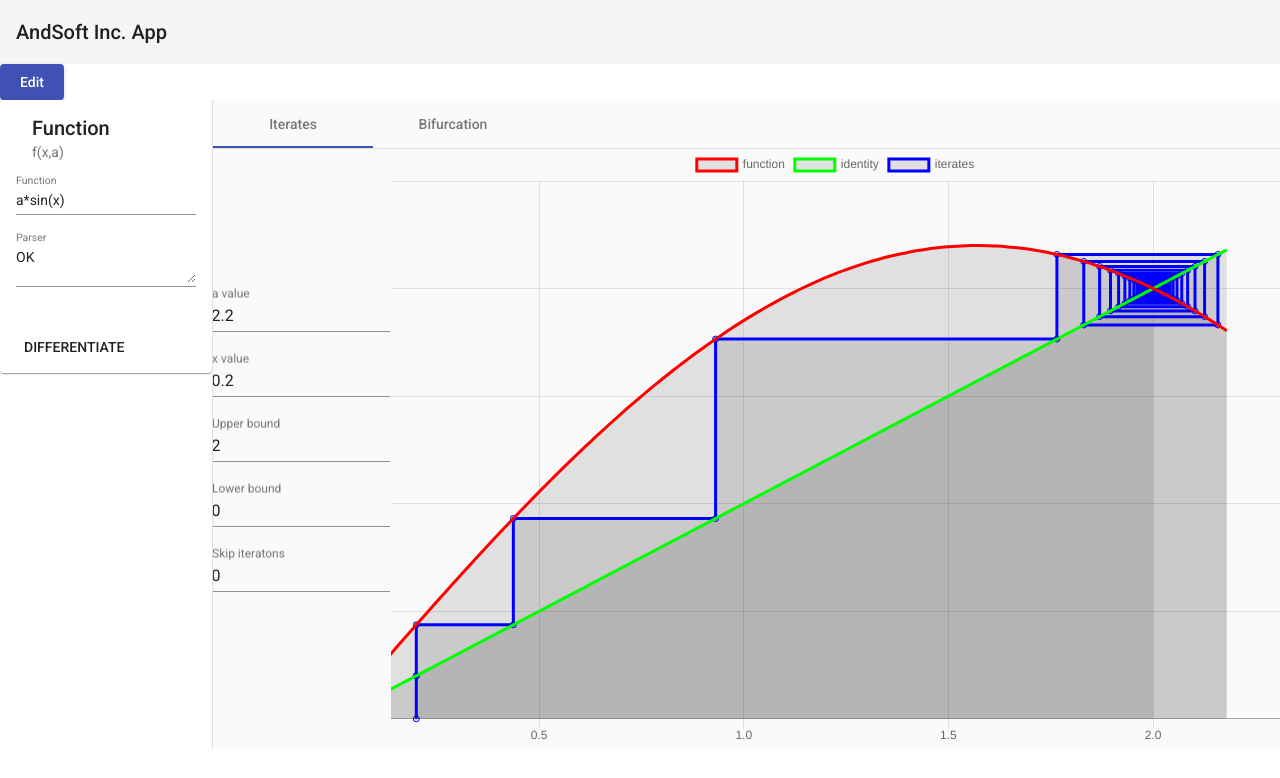
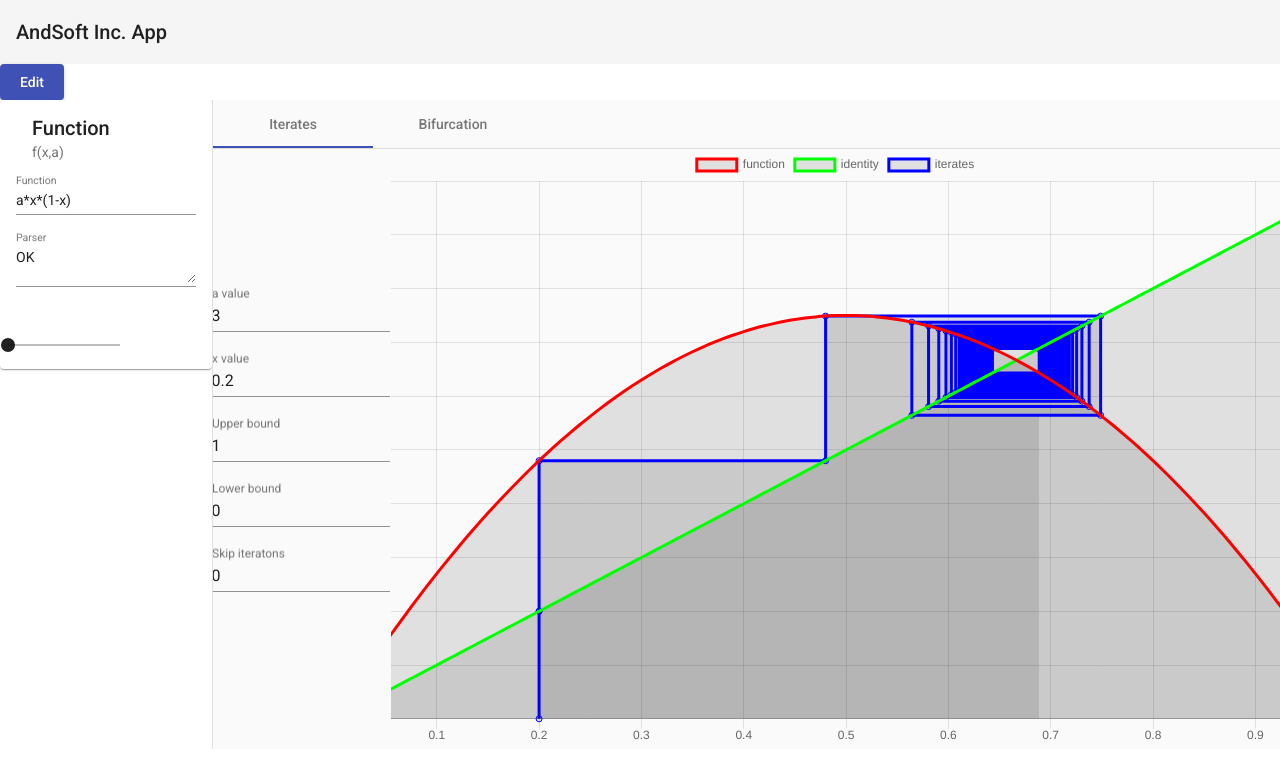
Before and after one commit to audetto/logistic, an Angular app: page / in a window 1280 px wide. Both pictures are taken after a click on the button "Edit". Shown: the top 778 px of the page. Built offline with nearby package versions, Linux system fonts and the light colour scheme.

Commit message:
Add composition order and minor html improvements.
Signed-off-by: Andrea Odetti <mariofutire@gmail.com>

```diff
--- a/src/app/app.module.ts
+++ b/src/app/app.module.ts
@@ -13,6 +13,7 @@ import { MatToolbarModule } from '@angular/material/toolbar';
 import { MatCardModule } from '@angular/material/card';
 import { MatGridListModule } from '@angular/material/grid-list';
 import { MatTabsModule } from '@angular/material/tabs';
+import { MatSliderModule } from '@angular/material/slider';
 
 import { FunctionComponent } from './function/function.component';
 import { CobwebComponent } from './cobweb/cobweb.component';
@@ -37,6 +38,7 @@ import { BifurcationComponent } from './bifurcation/bifurcation.component';
     MatCardModule,
     MatGridListModule,
     MatTabsModule,
+    MatSliderModule,
   ],
   providers: [],
   bootstrap: [AppComponent]
--- a/src/app/bifurcation/bifurcation.component.ts
+++ b/src/app/bifurcation/bifurcation.component.ts
@@ -27,8 +27,8 @@ export class BifurcationComponent implements OnInit {
   context: CanvasRenderingContext2D;
 
   x: number = 0.2;
-  aMin: number = 2;
-  aMax: number = 3;
+  aMin: number = 2.9;
+  aMax: number = 4;
   skip: number = 100;
 
   ngOnInit(): void {
@@ -79,7 +79,7 @@ export class BifurcationComponent implements OnInit {
       let upper = this.aMax;
 
       let dx = (upper - lower) / 200;
-      const it = utils.makeRangeIterator(lower, upper + dx, dx);
+      const it = utils.makeRangeIterator(lower, upper, dx);
 
       let data = [];
 
--- a/src/app/cobweb/cobweb.component.html
+++ b/src/app/cobweb/cobweb.component.html
@@ -13,12 +13,12 @@
             <br>
             <mat-form-field>
                 <mat-label>Upper bound</mat-label>
-                <input ntype="number" [ngModel]="xMax" (ngModelChange)="onMax($event)" matInput>
+                <input type="number" step="1" [ngModel]="xMax" (ngModelChange)="onMax($event)" matInput>
             </mat-form-field>
             <br>
             <mat-form-field>
                 <mat-label>Lower bound</mat-label>
-                <input type="number" [ngModel]="xMin" (ngModelChange)="onMin($event)" matInput>
+                <input type="number" step="1" [ngModel]="xMin" (ngModelChange)="onMin($event)" matInput>
             </mat-form-field>
             <br>
             <mat-form-field>
--- a/src/app/cobweb/cobweb.component.ts
+++ b/src/app/cobweb/cobweb.component.ts
@@ -27,9 +27,9 @@ export class CobwebComponent implements OnInit {
   context: CanvasRenderingContext2D;
 
   x: number = 0.2;
-  a: number = 2.2;
+  a: number = 3.0;
   xMin: number = 0;
-  xMax: number = 2;
+  xMax: number = 1;
   skip: number = 0;
 
   ngOnInit(): void {
@@ -93,7 +93,7 @@ export class CobwebComponent implements OnInit {
       let upper = points.reduce(maxReducer, this.xMax);
 
       let dx = (upper - lower) / 100;
-      const it = utils.makeRangeIterator(lower, upper + dx, dx);
+      const it = utils.makeRangeIterator(lower, upper, dx);
 
       let xs = Array.from(it);
       let data = xs.map(x => ({ x: x, y: f(x) }));
--- a/src/app/function/function.component.html
+++ b/src/app/function/function.component.html
@@ -15,7 +15,7 @@
             <textarea [ngModel]="messages" matInput readonly></textarea>
         </mat-form-field>
     </mat-card-content>
-    <mat-card-actions>
-        <button mat-button (click)="onDifferentiate()">DIFFERENTIATE</button>
-    </mat-card-actions>
+    <mat-card-footer>
+        <mat-slider [ngModel]="order" (ngModelChange)="onOrder($event)" min="1" max="4" step="1" tickInterval="1" thumbLabel="true"></mat-slider>
+    </mat-card-footer>
 </mat-card>
--- a/src/app/function/function.component.ts
+++ b/src/app/function/function.component.ts
@@ -10,11 +10,12 @@ type func_t = (a: number, x: number) => number;
 })
 export class FunctionComponent implements OnInit {
 
-  expression: string = 'a*sin(x)';
+  expression: string = 'a*x*(1-x)';
   node: math.MathNode;
   func: math.EvalFunction;
   messages: string;
   maths: Partial<MathJsStatic>;
+  order: number = 1;
 
   @Output() compile = new EventEmitter<func_t>();
 
@@ -35,11 +36,18 @@ export class FunctionComponent implements OnInit {
   compileNode(node: math.MathNode): void {
     this.node = node;
     this.func = this.node.compile();
+    this.publish();
+  }
 
+  publish(): void {
     const f = this.func;
+    const n = this.order;
 
     function fax(a: number, x: number) {
-      const result = f.evaluate({ a: a, x: x });
+      let result = x;
+      for (var i = 0; i < n; ++i) {
+        result = f.evaluate({ a: a, x: result });
+      }
       if (Number.isFinite(result)) {
         return result;
       } else {
@@ -60,13 +68,9 @@ export class FunctionComponent implements OnInit {
     }
   }
 
-  onDifferentiate(): void {
-    if (this.node) {
-      var derivative = this.maths.derivative(this.node, 'x');
-      derivative = this.maths.simplify(derivative);
-      this.expression = derivative.toString();
-      this.compileNode(derivative);
-    }
+  onOrder(order: number) : void {
+    this.order = order;
+    this.publish();
   }
 
 }
```
